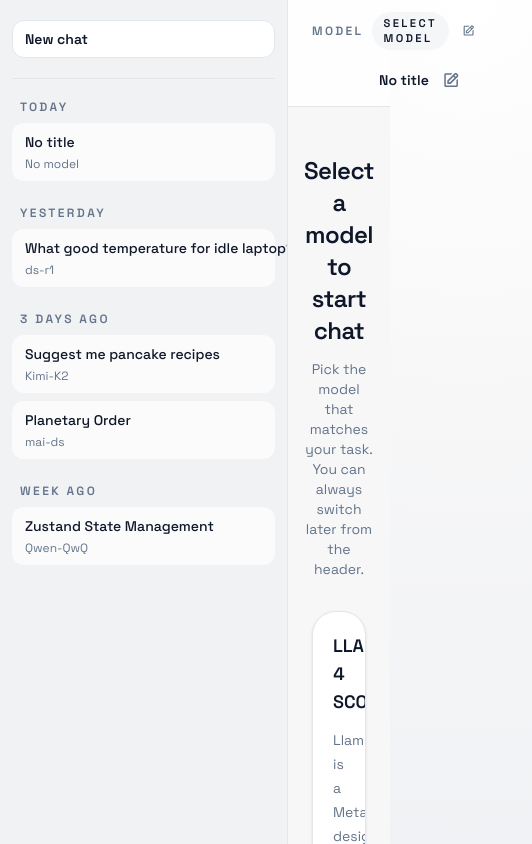
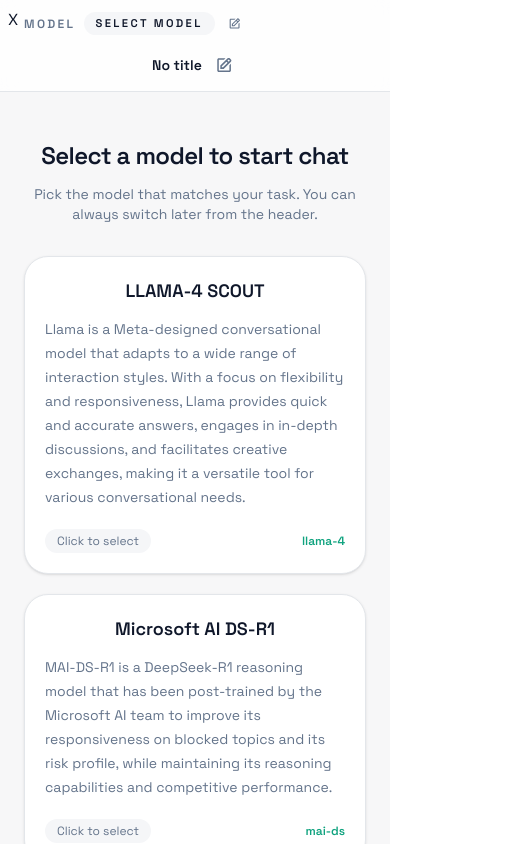
Before and after one commit to BMike903/LLM-front, a React (Vite) app: page / in a window 390 px wide. Shown: the whole page, 532 px wide, since content can reach past the window. Built offline with nearby package versions, Linux system fonts and the light colour scheme.

Commit message:
basic drawer for mobile

```diff
--- a/src/App.tsx
+++ b/src/App.tsx
@@ -1,4 +1,4 @@
-import { useEffect, useRef } from "react";
+import { useEffect, useRef, useState } from "react";
 import "./tailwind.css";
 
 import { motion, AnimatePresence } from "motion/react";
@@ -10,6 +10,7 @@
 import { useCurrentChat } from "./store/chatSelectors";
 import SelectModelList from "./components/selectModelList";
 import { getModel } from "./types/models";
+import MobileChatList from "./components/mobileChatList";
 
 function App() {
   const currentChat = useCurrentChat();
@@ -18,6 +19,8 @@
 
   const inputContainer = useRef<HTMLDivElement | null>(null);
 
+  const [mobileSidebarOpen, setMobileSidebarOpen] = useState(false);
+
   useEffect(() => {
     inputContainer.current?.scrollIntoView({ behavior: "smooth" });
   }, [status, messages]);
@@ -25,6 +28,15 @@
   return (
     <div className="flex h-screen w-screen bg-[color:var(--app-bg)] text-[color:var(--text)]">
       <ChatList />
+      {/* mobile sidebar */}
+
+      <MobileChatList
+        isOpen={mobileSidebarOpen}
+        setIsOpen={setMobileSidebarOpen}
+      />
+
+      {/* sidebar end */}
+
       <div id="chatBox" className="flex min-w-0 flex-1 flex-col">
         <Topbar />
 
--- a/src/components/chatList.tsx
+++ b/src/components/chatList.tsx
@@ -106,7 +106,7 @@
   return (
     <div
       id="chatList"
-      className="flex h-full w-72 shrink-0 flex-col overflow-auto border-r border-[color:var(--border)] bg-[color:var(--sidebar-bg)] px-3 py-5"
+      className="hidden shrink-0 flex-col overflow-auto border-r border-[color:var(--border)] bg-[color:var(--sidebar-bg)] px-3 py-5 lg:flex lg:h-full lg:w-72"
     >
       <button
         className="rounded-xl border border-[color:var(--border)] bg-[color:var(--surface)] px-3 py-2 text-left text-sm font-semibold transition hover:bg-[color:var(--surface-muted)]"
--- /dev/null
+++ b/src/components/mobileChatList.tsx
@@ -0,0 +1,35 @@
+function MobileChatList({
+  isOpen,
+  setIsOpen,
+}: {
+  isOpen: boolean;
+  setIsOpen: (open: boolean) => void;
+}) {
+  const openButtonClasses = isOpen
+    ? "absolute top-2 right-2 z-60 lg:hidden"
+    : "absolute top-2 left-2 z-60 lg:hidden";
+  return (
+    <>
+      <button onClick={() => setIsOpen(!isOpen)} className={openButtonClasses}>
+        X
+      </button>
+
+      <div className="relative h-screen overflow-hidden lg:hidden">
+        {isOpen && (
+          <div
+            className="fixed inset-0 z-40 bg-black/40"
+            onClick={() => setIsOpen(false)}
+          />
+        )}
+
+        <div
+          className={`fixed top-0 left-0 z-50 h-full w-[80%] transform bg-white transition-transform duration-300 ${isOpen ? "translate-x-0" : "-translate-x-full"} `}
+        >
+          <div className="p-4">Sidebar content</div>
+        </div>
+      </div>
+    </>
+  );
+}
+
+export default MobileChatList;
```
